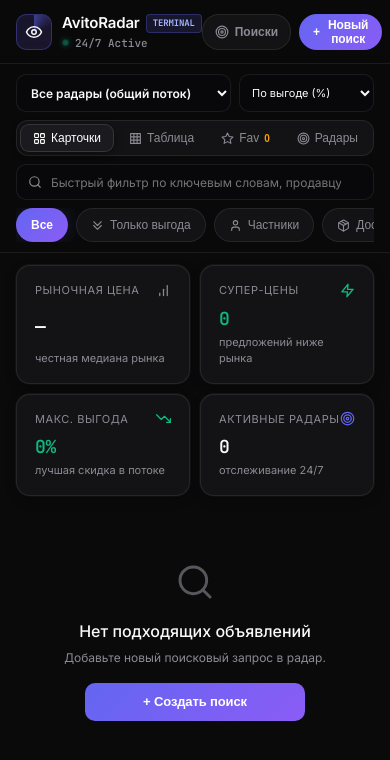
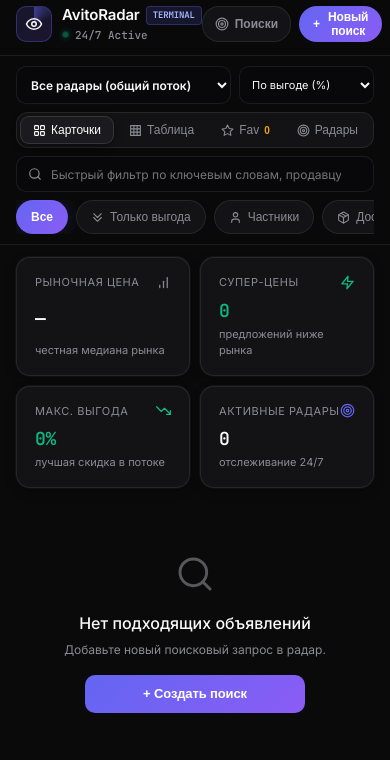
Before and after one commit to Steelsv/avito-radar, a website: page index.html in a window 390 px wide. Shown: the top 760 px of the page. Drawn offline with Linux system fonts and the light colour scheme; no server answers.

Commit message:
Fix mobile header overlap: remove requestFullscreen and add Telegram safe area insets

```diff
--- a/css/styles.css
+++ b/css/styles.css
@@ -39,7 +39,10 @@
   /* Shadows */
   --shadow-card: 0 1px 2px rgba(0,0,0,0.3), 0 4px 12px rgba(0,0,0,0.2), 0 0 0 1px rgba(255,255,255,0.05);
   --shadow-hover: 0 8px 24px rgba(0,0,0,0.4), 0 0 0 1px rgba(99,102,241,0.25);
-  --shadow-modal: 0 20px 48px -8px rgba(0, 0, 0, 0.8), 0 0 0 1px rgba(255, 255, 255, 0.08);
+  /* Safe Areas & Insets */
+  --safe-area-top: max(env(safe-area-inset-top, 0px), var(--tg-safe-area-inset-top, 0px), var(--tg-content-safe-area-inset-top, 0px));
+  --safe-area-bottom: max(env(safe-area-inset-bottom, 0px), var(--tg-safe-area-inset-bottom, 0px), 16px);
+  --header-height: 56px;
 }
 
 /* Base Resets */
@@ -58,8 +61,8 @@ body {
   line-height: 1.5;
   -webkit-font-smoothing: antialiased;
   -moz-osx-font-smoothing: grayscale;
-  padding-top: env(safe-area-inset-top, 0px);
-  padding-bottom: calc(env(safe-area-inset-bottom, 20px) + 30px);
+  padding-top: 0;
+  padding-bottom: calc(var(--safe-area-bottom) + 30px);
   min-height: 100vh;
   overflow-x: hidden;
 }
@@ -118,8 +121,10 @@ h3, .h3 {
    Header Component (64px)
    ========================================================================== */
 .app-header {
-  height: 64px;
-  background: rgba(10, 10, 11, 0.88);
+  min-height: calc(var(--header-height) + var(--safe-area-top));
+  height: auto;
+  box-sizing: border-box;
+  background: rgba(10, 10, 11, 0.92);
   backdrop-filter: blur(14px);
   -webkit-backdrop-filter: blur(14px);
   border-bottom: 1px solid var(--border-subtle);
@@ -129,7 +134,10 @@ h3, .h3 {
   display: flex;
   align-items: center;
   justify-content: space-between;
-  padding: 0 16px;
+  padding-top: var(--safe-area-top);
+  padding-bottom: 8px;
+  padding-left: max(env(safe-area-inset-left, 0px), 16px);
+  padding-right: max(env(safe-area-inset-right, 0px), 16px);
 }
 
 .brand-block {
@@ -215,9 +223,9 @@ h3, .h3 {
    ========================================================================== */
 .filter-bar-sticky {
   position: sticky;
-  top: 64px;
+  top: calc(var(--header-height) + var(--safe-area-top));
   z-index: 30;
-  background: rgba(10, 10, 11, 0.92);
+  background: rgba(10, 10, 11, 0.94);
   backdrop-filter: blur(14px);
   -webkit-backdrop-filter: blur(14px);
   border-bottom: 1px solid var(--border-subtle);
@@ -728,7 +736,7 @@ h3, .h3 {
 
 .sheet-content {
   overflow-y: auto;
-  padding: 14px 20px 32px;
+  padding: 14px 20px calc(var(--safe-area-bottom) + 20px);
 }
 
 /* Form Controls */
--- a/frontend/css/styles.css
+++ b/frontend/css/styles.css
@@ -39,7 +39,10 @@
   /* Shadows */
   --shadow-card: 0 1px 2px rgba(0,0,0,0.3), 0 4px 12px rgba(0,0,0,0.2), 0 0 0 1px rgba(255,255,255,0.05);
   --shadow-hover: 0 8px 24px rgba(0,0,0,0.4), 0 0 0 1px rgba(99,102,241,0.25);
-  --shadow-modal: 0 20px 48px -8px rgba(0, 0, 0, 0.8), 0 0 0 1px rgba(255, 255, 255, 0.08);
+  /* Safe Areas & Insets */
+  --safe-area-top: max(env(safe-area-inset-top, 0px), var(--tg-safe-area-inset-top, 0px), var(--tg-content-safe-area-inset-top, 0px));
+  --safe-area-bottom: max(env(safe-area-inset-bottom, 0px), var(--tg-safe-area-inset-bottom, 0px), 16px);
+  --header-height: 56px;
 }
 
 /* Base Resets */
@@ -58,8 +61,8 @@ body {
   line-height: 1.5;
   -webkit-font-smoothing: antialiased;
   -moz-osx-font-smoothing: grayscale;
-  padding-top: env(safe-area-inset-top, 0px);
-  padding-bottom: calc(env(safe-area-inset-bottom, 20px) + 30px);
+  padding-top: 0;
+  padding-bottom: calc(var(--safe-area-bottom) + 30px);
   min-height: 100vh;
   overflow-x: hidden;
 }
@@ -118,8 +121,10 @@ h3, .h3 {
    Header Component (64px)
    ========================================================================== */
 .app-header {
-  height: 64px;
-  background: rgba(10, 10, 11, 0.88);
+  min-height: calc(var(--header-height) + var(--safe-area-top));
+  height: auto;
+  box-sizing: border-box;
+  background: rgba(10, 10, 11, 0.92);
   backdrop-filter: blur(14px);
   -webkit-backdrop-filter: blur(14px);
   border-bottom: 1px solid var(--border-subtle);
@@ -129,7 +134,10 @@ h3, .h3 {
   display: flex;
   align-items: center;
   justify-content: space-between;
-  padding: 0 16px;
+  padding-top: var(--safe-area-top);
+  padding-bottom: 8px;
+  padding-left: max(env(safe-area-inset-left, 0px), 16px);
+  padding-right: max(env(safe-area-inset-right, 0px), 16px);
 }
 
 .brand-block {
@@ -215,9 +223,9 @@ h3, .h3 {
    ========================================================================== */
 .filter-bar-sticky {
   position: sticky;
-  top: 64px;
+  top: calc(var(--header-height) + var(--safe-area-top));
   z-index: 30;
-  background: rgba(10, 10, 11, 0.92);
+  background: rgba(10, 10, 11, 0.94);
   backdrop-filter: blur(14px);
   -webkit-backdrop-filter: blur(14px);
   border-bottom: 1px solid var(--border-subtle);
@@ -728,7 +736,7 @@ h3, .h3 {
 
 .sheet-content {
   overflow-y: auto;
-  padding: 14px 20px 32px;
+  padding: 14px 20px calc(var(--safe-area-bottom) + 20px);
 }
 
 /* Form Controls */
--- a/frontend/js/app.js
+++ b/frontend/js/app.js
@@ -134,8 +134,8 @@ const TelegramService = {
     try {
       tg.ready();
       tg.expand();
-      if (typeof tg.requestFullscreen === 'function') {
-        try { tg.requestFullscreen(); } catch (_) {}
+      if (typeof tg.exitFullscreen === 'function') {
+        try { tg.exitFullscreen(); } catch (_) {}
       }
       tg.headerColor = '#0A0A0B';
       tg.backgroundColor = '#0A0A0B';
--- a/index.html
+++ b/index.html
@@ -12,8 +12,8 @@
       if (window.Telegram && window.Telegram.WebApp) {
         window.Telegram.WebApp.ready();
         window.Telegram.WebApp.expand();
-        if (typeof window.Telegram.WebApp.requestFullscreen === 'function') {
-          try { window.Telegram.WebApp.requestFullscreen(); } catch (_) {}
+        if (typeof window.Telegram.WebApp.exitFullscreen === 'function') {
+          try { window.Telegram.WebApp.exitFullscreen(); } catch (_) {}
         }
       }
     } catch (_) {}
@@ -25,7 +25,7 @@
   <link href="https://fonts.googleapis.com/css2?family=Inter:wght@400;500;600;700&family=JetBrains+Mono:wght@500;600;700&display=swap" rel="stylesheet">
 
   <!-- Production CSS Stylesheet -->
-  <link rel="stylesheet" href="css/styles.css?v=5">
+  <link rel="stylesheet" href="css/styles.css?v=6">
 </head>
 <body>
 
@@ -377,6 +377,6 @@
   </div>
 
   <!-- Application Controller -->
-  <script src="js/app.js?v=5"></script>
+  <script src="js/app.js?v=6"></script>
 </body>
 </html>
--- a/js/app.js
+++ b/js/app.js
@@ -134,8 +134,8 @@ const TelegramService = {
     try {
       tg.ready();
       tg.expand();
-      if (typeof tg.requestFullscreen === 'function') {
-        try { tg.requestFullscreen(); } catch (_) {}
+      if (typeof tg.exitFullscreen === 'function') {
+        try { tg.exitFullscreen(); } catch (_) {}
       }
       tg.headerColor = '#0A0A0B';
       tg.backgroundColor = '#0A0A0B';
```
Also changed, not shown: frontend/index.html (+4 -4 lines), web/index.html (+4 -4 lines).
